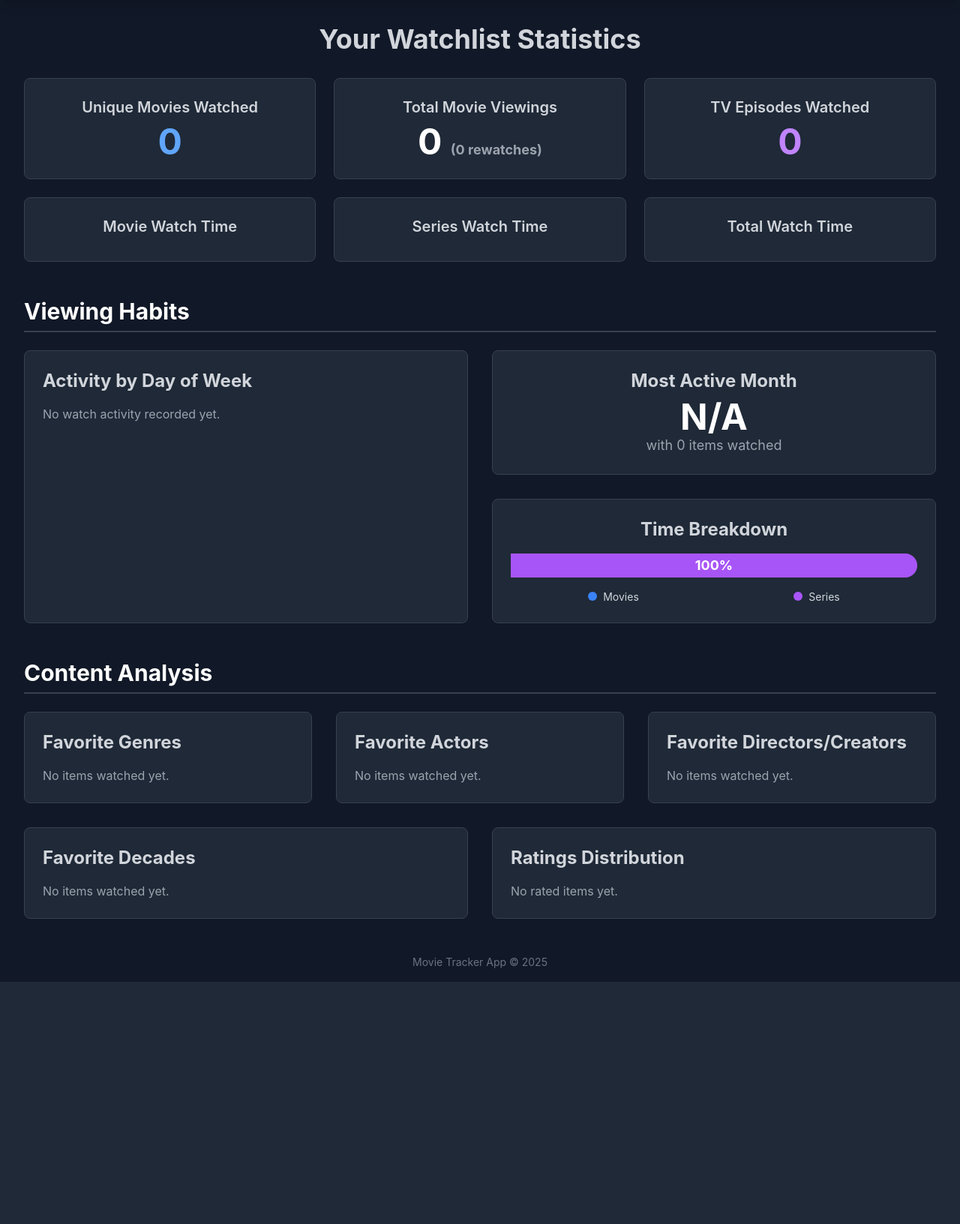
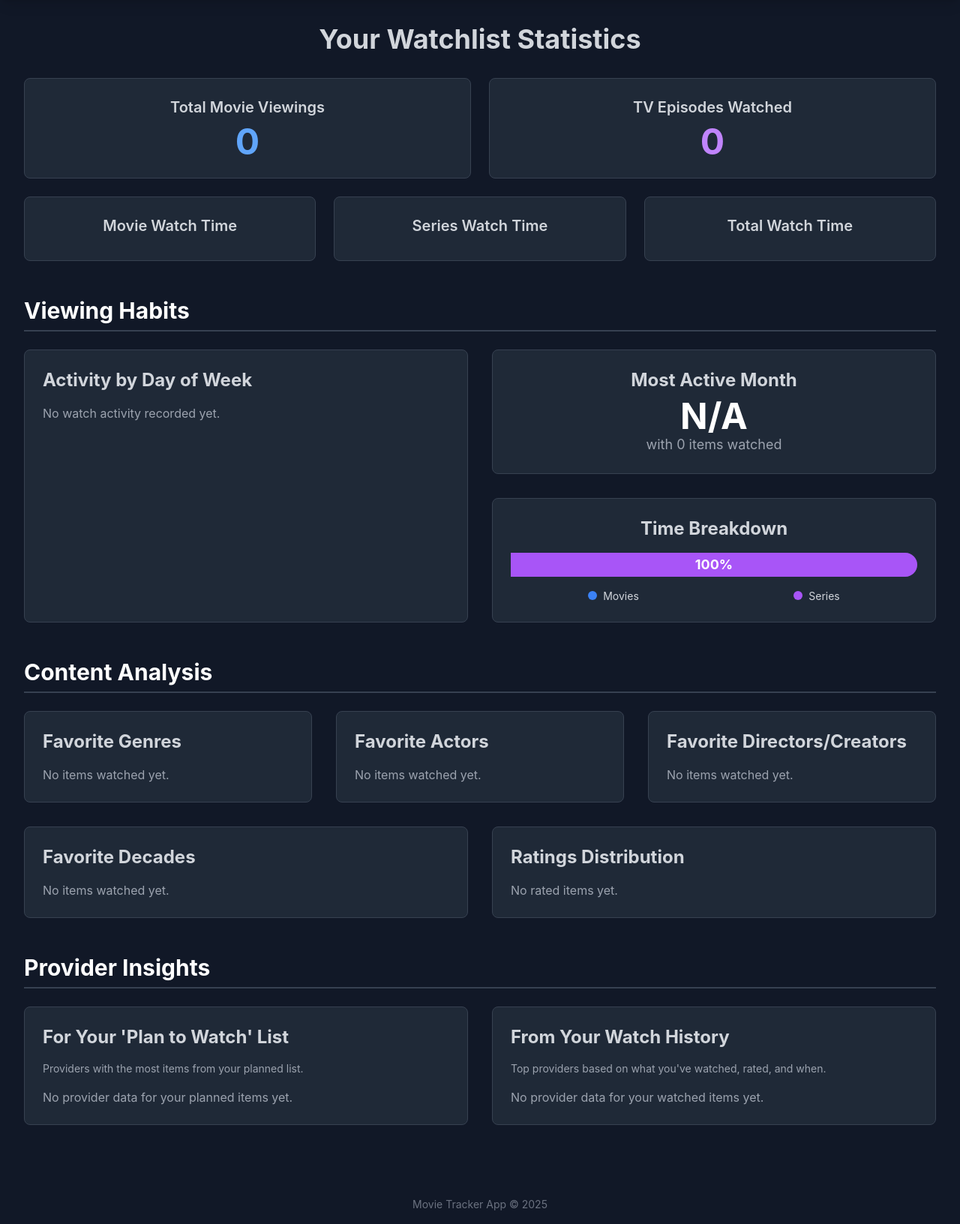
Before and after one commit to Topfpflanze21/watchlist, a Flask app: page /stats in a window 1280 px wide. Shown: the part 74-1706 px from the top of the page at 75% size. Before the commit the page ends 1383 px from the top, so only its background shows below. Run offline with Flask 3, Linux system fonts and the light colour scheme; some libraries are stand-ins or nearby versions; some web fonts are replaced.

Commit message:
Improved the statistics

```diff
--- a/app/routes.py
+++ b/app/routes.py
@@ -356,116 +356,132 @@ def stats():
     watchlist, cache = data_manager.load_watchlist(), data_manager.load_cache()
     w_movies = watchlist['watched']['movies']
     w_series_dict = watchlist['watched']['series']
+    today = datetime.now()
 
-    # --- Main Data Aggregation ---
+    # --- Scoring Dictionaries & Data Aggregation ---
+    genre_scores, actor_scores, director_creator_scores, decade_scores = [defaultdict(float) for _ in range(4)]
     all_ratings = []
-    actors = []
-    directors_creators = []
-    genres = []
-    decades = []
-    daily_activity = defaultdict(lambda: {'count': 0, 'runtime': 0})
-    monthly_activity = defaultdict(lambda: {'count': 0, 'runtime': 0})
-    movie_watch_time_minutes = 0
-    series_watch_time_minutes = 0
-    total_episodes_watched = 0
+    daily_activity, monthly_activity = defaultdict(lambda: {'count': 0}), defaultdict(int)
+    movie_watch_time_minutes, series_watch_time_minutes, total_episodes_watched = 0, 0, 0
+    planned_provider_counts, watched_provider_scores = defaultdict(int), defaultdict(float)
+    provider_meta = {}
 
-    # 1. Process Movies
+    def calculate_score(rating, date_str):
+        rating_score = (rating - 3) if rating is not None else 0
+        time_decay = 1.0
+        if date_str:
+            try:
+                days_since = (today - datetime.strptime(date_str, '%Y-%m-%d')).days
+                time_decay = 0.997 ** max(0, days_since)
+            except (ValueError, TypeError): pass
+        return rating_score * time_decay
+
+    # --- Process Movies ---
     for movie_watch in w_movies:
         movie_id_str = str(movie_watch['id'])
         if movie_id_str not in cache['movies']: continue
         meta = cache['movies'][movie_id_str]
+        watched_on = movie_watch.get('watched_on')
+        score = calculate_score(movie_watch.get('rating'), watched_on)
+
         if movie_watch.get('rating') is not None: all_ratings.append(movie_watch['rating'])
-        if meta.get('actors'): actors.extend([a.strip() for a in meta['actors'].split(',') if a.strip()])
-        if meta.get('director'): directors_creators.append(meta['director'])
-        if meta.get('genre'): genres.extend([g.strip() for g in meta['genre'].split(',') if g.strip()])
-        if meta.get('year'): decades.append(f"{meta['year'][:3]}0s")
-        runtime = meta.get('runtime') or 0
-        movie_watch_time_minutes += runtime
-        try:
-            watch_date_str = movie_watch.get('watched_on')
-            if not watch_date_str: continue
-            watch_date = datetime.strptime(watch_date_str, '%Y-%m-%d')
-            day_name = calendar.day_name[watch_date.weekday()]
-            month_key = watch_date.strftime('%Y-%m')
-            daily_activity[day_name]['count'] += 1
-            daily_activity[day_name]['runtime'] += runtime
-            monthly_activity[month_key]['count'] += 1
-            monthly_activity[month_key]['runtime'] += runtime
-        except (ValueError, KeyError, TypeError):
-            continue
+        for g in meta.get('genre', '').split(','):
+            if g.strip(): genre_scores[g.strip()] += score
+        for a in meta.get('actors', '').split(','):
+            if a.strip(): actor_scores[a.strip()] += score
+        if meta.get('director'): director_creator_scores[meta['director']] += score
+        if meta.get('year'): decade_scores[f"{meta['year'][:3]}0s"] += score
+        movie_watch_time_minutes += meta.get('runtime') or 0
+        for p in meta.get('watch_providers', {}).get('flatrate', []):
+            if p.get('name'):
+                watched_provider_scores[p['name']] += score
+                provider_meta.setdefault(p['name'], {'logo_url': p.get('logo_url')})
 
-    # 2. Process Series (with multi-watch)
-    # FIX: Create a nested dictionary for episode metadata to prevent ID collisions between different series.
+        if watched_on:
+            try:
+                watch_date = datetime.strptime(watched_on, '%Y-%m-%d')
+                daily_activity[calendar.day_name[watch_date.weekday()]]['count'] += 1
+                monthly_activity[watch_date.strftime('%Y-%m')] += 1
+            except (ValueError, KeyError, TypeError): continue
+
+    # --- Process Series ---
     all_series_episodes_by_series = defaultdict(dict)
-    if 'series' in cache:
-        for sid_cache, s_meta in cache['series'].items():
-            for season in s_meta.get('seasons', []):
-                for ep in season.get('episodes', []):
-                    all_series_episodes_by_series[sid_cache][ep['id']] = ep
-
+    for sid, s_meta in cache.get('series', {}).items():
+        for season in s_meta.get('seasons', []):
+            for ep in season.get('episodes', []): all_series_episodes_by_series[sid][ep['id']] = ep
     for sid, watch_throughs in w_series_dict.items():
         if sid not in cache['series']: continue
         meta = cache['series'][sid]
+        for p in meta.get('watch_providers', {}).get('flatrate', []):
+            if p.get('name'): provider_meta.setdefault(p['name'], {'logo_url': p.get('logo_url')})
 
         for series_watch in watch_throughs:
+            last_watched = max((ep.get('watched_on') for ep in series_watch.get('watched_episodes', {}).values() if ep.get('watched_on')), default=None)
+            score = calculate_score(series_watch.get('rating'), last_watched)
+
             if series_watch.get('rating') is not None: all_ratings.append(series_watch['rating'])
-        if meta.get('actors'): actors.extend([a.strip() for a in meta['actors'].split(',') if a.strip()])
-        if meta.get('creator'): directors_creators.append(meta['creator'])
-        if meta.get('genre'): genres.extend([g.strip() for g in meta['genre'].split(',') if g.strip()])
-        if meta.get('year'): decades.append(f"{meta['year'][:3]}0s")
+            for g in meta.get('genre', '').split(','):
+                if g.strip(): genre_scores[g.strip()] += score
+            for a in meta.get('actors', '').split(','):
+                if a.strip(): actor_scores[a.strip()] += score
+            if meta.get('creator'): director_creator_scores[meta['creator']] += score
+            if meta.get('year'): decade_scores[f"{meta['year'][:3]}0s"] += score
+            for p in meta.get('watch_providers', {}).get('flatrate', []):
+                if p.get('name'): watched_provider_scores[p['name']] += score
 
-        for series_watch in watch_throughs:
             total_episodes_watched += len(series_watch.get('watched_episodes', {}))
             for ep_id, ep_watch in series_watch.get('watched_episodes', {}).items():
-                # FIX: Look up the episode metadata from the series-specific nested dictionary.
-                episode_meta = all_series_episodes_by_series.get(sid, {}).get(ep_id)
-                runtime = episode_meta.get('runtime') if episode_meta else 0
-                if not runtime: continue
-                series_watch_time_minutes += runtime
-                try:
-                    watch_date_str = ep_watch.get('watched_on')
-                    if not watch_date_str: continue
-                    watch_date = datetime.strptime(watch_date_str, '%Y-%m-%d')
-                    day_name = calendar.day_name[watch_date.weekday()]
-                    month_key = watch_date.strftime('%Y-%m')
-                    daily_activity[day_name]['count'] += 1
-                    daily_activity[day_name]['runtime'] += runtime
-                    monthly_activity[month_key]['count'] += 1
-                    monthly_activity[month_key]['runtime'] += runtime
-                except (ValueError, KeyError, TypeError):
-                    continue
+                series_watch_time_minutes += all_series_episodes_by_series.get(sid, {}).get(ep_id, {}).get('runtime') or 0
+                if ep_watch.get('watched_on'):
+                    try:
+                        watch_date = datetime.strptime(ep_watch['watched_on'], '%Y-%m-%d')
+                        daily_activity[calendar.day_name[watch_date.weekday()]]['count'] += 1
+                        monthly_activity[watch_date.strftime('%Y-%m')] += 1
+                    except (ValueError, KeyError, TypeError): continue
 
-    # --- Final Calculations ---
+    # --- Provider Insights (Plan to Watch) ---
+    for item_type, items in [('movies', watchlist['planned']['movies']), ('series', watchlist['planned']['series'])]:
+        for item in items:
+            providers = cache.get(item_type, {}).get(str(item['id']), {}).get('watch_providers', {}).get('flatrate', [])
+            for p in providers:
+                if p.get('name'):
+                    planned_provider_counts[p['name']] += 1
+                    provider_meta.setdefault(p['name'], {'logo_url': p.get('logo_url')})
+
+    # --- Final Formatting ---
     total_watch_time_minutes = movie_watch_time_minutes + series_watch_time_minutes
-    most_active_month = max(monthly_activity.items(), key=lambda i: i[1]['count']) if monthly_activity else ('N/A', {'count': 0})
-    day_order = list(calendar.day_name)
-    sorted_daily_activity = sorted(daily_activity.items(), key=lambda i: day_order.index(i[0]))
-    max_daily_count = max((d[1]['count'] for d in sorted_daily_activity), default=0)
     movies_time_percent = (movie_watch_time_minutes / total_watch_time_minutes * 100) if total_watch_time_minutes > 0 else 0
-    unique_movies = len({m['id'] for m in w_movies})
-    total_movie_watches = len(w_movies)
+    ratings_counter = Counter(all_ratings)
+    most_active = max(monthly_activity.items(), key=lambda i: i[1], default=('N/A', 0))
 
-    stats_data = {"total_movies": unique_movies, "total_movie_watches": total_movie_watches, "total_episodes": total_episodes_watched, "movie_watch_time_minutes": movie_watch_time_minutes, "series_watch_time_minutes": series_watch_time_minutes,
-                  "total_watch_time_minutes": total_watch_time_minutes, "total_items": len(all_ratings), "ratings_dist": dict(sorted(Counter(all_ratings).items(), key=lambda i: i[0], reverse=True)), "rewatches": total_movie_watches - unique_movies,
-                  "favorite_genres": Counter(genres).most_common(10), "favorite_actors": Counter(actors).most_common(10), "favorite_directors": Counter(d for d in directors_creators if d).most_common(10),
-                  "favorite_decades": Counter(decades).most_common(5), "daily_activity": sorted_daily_activity, "max_daily_count": max_daily_count,
-                  "most_active_month": {"month": datetime.strptime(most_active_month[0], '%Y-%m').strftime('%B %Y') if most_active_month[0] != 'N/A' else 'N/A', "count": most_active_month[1]['count']},
-                  "time_breakdown": {"movies": round(movies_time_percent), "series": round(100 - movies_time_percent), }}
+    stats_data = {
+        "total_movie_watches": len(w_movies), "total_episodes": total_episodes_watched,
+        "movie_watch_time_minutes": movie_watch_time_minutes, "series_watch_time_minutes": series_watch_time_minutes,
+        "total_watch_time_minutes": total_watch_time_minutes,
+        "time_breakdown": {"movies": round(movies_time_percent), "series": round(100 - movies_time_percent)},
+        "daily_activity": sorted(daily_activity.items(), key=lambda i: list(calendar.day_name).index(i[0])),
+        "max_daily_count": max((d['count'] for d in daily_activity.values()), default=0),
+        "most_active_month": {"month": datetime.strptime(most_active[0], '%Y-%m').strftime('%B %Y') if most_active[0] != 'N/A' else 'N/A', "count": most_active[1]},
+        "favorite_genres": sorted(genre_scores.items(), key=lambda i: i[1], reverse=True)[:10],
+        "favorite_actors": sorted(actor_scores.items(), key=lambda i: i[1], reverse=True)[:10],
+        "favorite_directors": sorted(director_creator_scores.items(), key=lambda i: i[1], reverse=True)[:10],
+        "favorite_decades": sorted(decade_scores.items(), key=lambda i: i[1], reverse=True)[:5],
+        "ratings_dist": {i: ratings_counter.get(i, 0) for i in range(5, 0, -1)},
+        "max_rating_count": max(ratings_counter.values()) if ratings_counter else 0,
+        "planned_providers": [{'name': n, 'count': c, 'logo_url': provider_meta.get(n, {}).get('logo_url')} for n, c in sorted(planned_provider_counts.items(), key=lambda i: i[1], reverse=True)[:5]],
+        "watched_providers": [{'name': n, 'score': s, 'logo_url': provider_meta.get(n, {}).get('logo_url')} for n, s in sorted(watched_provider_scores.items(), key=lambda i: i[1], reverse=True)[:5]]
+    }
     return render_template('stats.html', stats=stats_data)
 
 @bp.route('/profile', methods=['GET', 'POST'])
 def profile():
     watchlist = data_manager.load_watchlist()
-
     if request.method == 'POST':
-        # Get list of provider IDs from the form. The 'int' conversion is important.
         provider_ids = [int(pid) for pid in request.form.getlist('provider_ids')]
         watchlist['user_preferences']['providers'] = provider_ids
         data_manager.save_watchlist(watchlist)
         flash('Your provider preferences have been saved!', 'success')
         return redirect(url_for('main.profile'))
-
-    # For GET request
     providers = tmdb_api.get_available_providers(region='AT')
     saved_provider_ids = set(watchlist.get('user_preferences', {}).get('providers', []))
     return render_template('profile.html', providers=providers, saved_provider_ids=saved_provider_ids)
--- a/app/templates/stats.html
+++ b/app/templates/stats.html
@@ -2,9 +2,8 @@
 {% block content %}
 <h1 class="text-4xl font-bold mb-8 text-center">Your Watchlist Statistics</h1>
 
-<div class="grid grid-cols-1 md:grid-cols-3 gap-6 text-center mb-6">
-    <div class="card p-6 rounded-lg"><h2 class="text-xl font-semibold text-gray-300">Unique Movies Watched</h2><p class="text-5xl font-bold text-blue-400 mt-2">{{ stats.total_movies }}</p></div>
-    <div class="card p-6 rounded-lg"><h2 class="text-xl font-semibold text-gray-300">Total Movie Viewings</h2><p class="text-5xl font-bold text-white mt-2">{{ stats.total_movie_watches }} <span class="text-lg text-gray-400">({{ stats.rewatches }} rewatches)</span></p></div>
+<div class="grid grid-cols-1 md:grid-cols-2 gap-6 text-center mb-6">
+    <div class="card p-6 rounded-lg"><h2 class="text-xl font-semibold text-gray-300">Total Movie Viewings</h2><p class="text-5xl font-bold text-blue-400 mt-2">{{ stats.total_movie_watches }}</p></div>
     <div class="card p-6 rounded-lg"><h2 class="text-xl font-semibold text-gray-300">TV Episodes Watched</h2><p class="text-5xl font-bold text-purple-400 mt-2">{{ stats.total_episodes }}</p></div>
 </div>
 <div class="grid grid-cols-1 md:grid-cols-3 gap-6 text-center mb-12">
@@ -24,10 +23,9 @@
                 <div class="w-28 text-right mr-4 font-semibold">{{ day }}</div>
                 <div class="flex-1 bg-gray-700 rounded-full h-6 flex items-center">
                     {% set width_percent = (data.count / stats.max_daily_count * 100)|round|int if stats.max_daily_count > 0 else 0 %}
-
                     {% if width_percent < 25 %}
                         <div class="bg-green-500 h-full rounded-full" style="width: {{ width_percent }}%;"></div>
-                        <span class="ml-2 text-white font-bold text-sm">{{ data.count }} items</span>
+                        {% if data.count > 0 %}<span class="ml-2 text-white font-bold text-sm">{{ data.count }} items</span>{% endif %}
                     {% else %}
                         <div class="bg-green-500 h-full rounded-full flex items-center justify-end pr-2" style="width: {{ width_percent }}%;">
                             <span class="text-black font-bold text-sm">{{ data.count }} items</span>
@@ -66,17 +64,17 @@
     <div class="card p-6 rounded-lg">
         <h3 class="text-2xl font-bold mb-4">Favorite Genres</h3>
         <div class="space-y-2">
-            {% if stats.favorite_genres %}{% for item, count in stats.favorite_genres %}<div class="flex justify-between items-center text-lg"><span>{{ item }}</span><span class="font-bold bg-blue-500 text-white rounded-full px-3 py-1 text-sm">{{ count }}</span></div>{% endfor %}{% else %}<p class="text-gray-400">No items watched yet.</p>{% endif %}
+            {% if stats.favorite_genres %}{% for item, score in stats.favorite_genres %}<div class="flex justify-between items-center text-lg"><span>{{ item }}</span><span class="font-bold bg-blue-500 text-white rounded-full px-3 py-1 text-sm">{{ "%.1f"|format(score) }}</span></div>{% endfor %}{% else %}<p class="text-gray-400">No items watched yet.</p>{% endif %}
         </div>
     </div>
     <div class="card p-6 rounded-lg">
         <h3 class="text-2xl font-bold mb-4">Favorite Actors</h3>
         <div class="space-y-2">
             {% if stats.favorite_actors %}
-                {% for actor_name, count in stats.favorite_actors %}
+                {% for actor_name, score in stats.favorite_actors %}
                 <div class="flex justify-between items-center text-lg">
                     <a href="https://www.themoviedb.org/search?query={{ actor_name|urlencode }}" target="_blank" class="hover:text-white underline">{{ actor_name }}</a>
-                    <span class="font-bold bg-purple-500 text-white rounded-full px-3 py-1 text-sm">{{ count }}</span>
+                    <span class="font-bold bg-purple-500 text-white rounded-full px-3 py-1 text-sm">{{ "%.1f"|format(score) }}</span>
                 </div>
                 {% endfor %}
             {% else %}
@@ -87,29 +85,83 @@
     <div class="card p-6 rounded-lg">
         <h3 class="text-2xl font-bold mb-4">Favorite Directors/Creators</h3>
         <div class="space-y-2">
-            {% if stats.favorite_directors %}{% for item, count in stats.favorite_directors %}<div class="flex justify-between items-center text-lg"><span>{{ item }}</span><span class="font-bold bg-green-500 text-white rounded-full px-3 py-1 text-sm">{{ count }}</span></div>{% endfor %}{% else %}<p class="text-gray-400">No items watched yet.</p>{% endif %}
+            {% if stats.favorite_directors %}{% for item, score in stats.favorite_directors %}<div class="flex justify-between items-center text-lg">
+                <a href="https://www.themoviedb.org/search?query={{ item|urlencode }}" target="_blank" class="hover:text-white underline">{{ item }}</a>
+                <span class="font-bold bg-green-500 text-white rounded-full px-3 py-1 text-sm">{{ "%.1f"|format(score) }}</span>
+            </div>{% endfor %}{% else %}<p class="text-gray-400">No items watched yet.</p>{% endif %}
         </div>
     </div>
 </div>
 
-<div class="grid grid-cols-1 md:grid-cols-2 gap-8 mt-8">
+<div class="grid grid-cols-1 md:grid-cols-2 gap-8 mt-8 mb-12">
     <div class="card p-6 rounded-lg">
         <h3 class="text-2xl font-bold mb-4">Favorite Decades</h3>
         <div class="space-y-2">
-            {% if stats.favorite_decades %}{% for item, count in stats.favorite_decades %}<div class="flex justify-between items-center text-lg"><span>{{ item }}</span><span class="font-bold bg-yellow-500 text-white rounded-full px-3 py-1 text-sm">{{ count }}</span></div>{% endfor %}{% else %}<p class="text-gray-400">No items watched yet.</p>{% endif %}
+            {% if stats.favorite_decades %}{% for item, score in stats.favorite_decades %}<div class="flex justify-between items-center text-lg"><span>{{ item }}</span><span class="font-bold bg-yellow-500 text-white rounded-full px-3 py-1 text-sm">{{ "%.1f"|format(score) }}</span></div>{% endfor %}{% else %}<p class="text-gray-400">No items watched yet.</p>{% endif %}
         </div>
     </div>
     <div class="card p-6 rounded-lg">
         <h3 class="text-2xl font-bold mb-4">Ratings Distribution</h3>
-        {% if stats.ratings_dist %}
         <div class="space-y-3">
+            {% if stats.max_rating_count > 0 %}
             {% for rating, count in stats.ratings_dist.items() %}
-            <div class="flex items-center"><div class="w-20 text-right mr-4"><span class="font-semibold">{{ '★' * rating }}</span></div><div class="flex-1 bg-gray-700 rounded-full h-6"><div class="bg-yellow-500 h-6 rounded-full text-right pr-2 text-black font-bold flex items-center justify-end" style="width: {{ (count / stats.total_items * 100)|round|int if stats.total_items > 0 else 0 }}%;">{{ count }}</div></div></div>
+            <div class="flex items-center">
+                <div class="w-24 text-right mr-4 font-semibold rating-star text-lg">{{ '★' * rating }}</div>
+                <div class="flex-1 bg-gray-700 rounded-full h-6 flex items-center">
+                    {% set width_percent = (count / stats.max_rating_count * 100)|round|int %}
+                    {% if width_percent < 25 %}
+                        <div class="bg-yellow-500 h-full rounded-full" style="width: {{ width_percent }}%;"></div>
+                        {% if count > 0 %}<span class="ml-2 text-white font-bold text-sm">{{ count }}</span>{% endif %}
+                    {% else %}
+                        <div class="bg-yellow-500 h-full rounded-full flex items-center justify-end pr-2" style="width: {{ width_percent }}%;">
+                            <span class="text-black font-bold text-sm">{{ count }}</span>
+                        </div>
+                    {% endif %}
+                </div>
+            </div>
             {% endfor %}
+            {% else %}
+            <p class="text-gray-400">No rated items yet.</p>
+            {% endif %}
         </div>
-        {% else %}
-        <p class="text-gray-400">No rated items yet.</p>
-        {% endif %}
+    </div>
+</div>
+
+<h2 class="text-3xl font-bold mb-6 text-white border-b-2 border-gray-700 pb-2">Provider Insights</h2>
+<div class="grid grid-cols-1 lg:grid-cols-2 gap-8 mb-12">
+    <div class="card p-6 rounded-lg">
+        <h3 class="text-2xl font-bold mb-4">For Your 'Plan to Watch' List</h3>
+        <p class="text-gray-400 mb-4 text-sm">Providers with the most items from your planned list.</p>
+        <div class="space-y-3">
+            {% if stats.planned_providers %}
+                {% for provider in stats.planned_providers %}
+                <div class="flex items-center gap-4 bg-gray-800 p-2 rounded-lg">
+                    <img src="{{ provider.logo_url }}" alt="{{ provider.name }}" class="w-10 h-10 rounded-md flex-shrink-0">
+                    <div class="flex-grow font-semibold">{{ provider.name }}</div>
+                    <span class="font-bold bg-blue-500 text-white rounded-full px-3 py-1 text-sm">{{ provider.count }}</span>
+                </div>
+                {% endfor %}
+            {% else %}
+                <p class="text-gray-400">No provider data for your planned items yet.</p>
+            {% endif %}
+        </div>
+    </div>
+    <div class="card p-6 rounded-lg">
+        <h3 class="text-2xl font-bold mb-4">From Your Watch History</h3>
+        <p class="text-gray-400 mb-4 text-sm">Top providers based on what you've watched, rated, and when.</p>
+        <div class="space-y-3">
+             {% if stats.watched_providers %}
+                {% for provider in stats.watched_providers %}
+                <div class="flex items-center gap-4 bg-gray-800 p-2 rounded-lg">
+                    <img src="{{ provider.logo_url }}" alt="{{ provider.name }}" class="w-10 h-10 rounded-md flex-shrink-0">
+                    <div class="flex-grow font-semibold">{{ provider.name }}</div>
+                    <span class="font-bold bg-purple-500 text-white rounded-full px-3 py-1 text-sm">{{ "%.1f"|format(provider.score) }}</span>
+                </div>
+                {% endfor %}
+            {% else %}
+                <p class="text-gray-400">No provider data for your watched items yet.</p>
+            {% endif %}
+        </div>
     </div>
 </div>
 {% endblock %}
```
